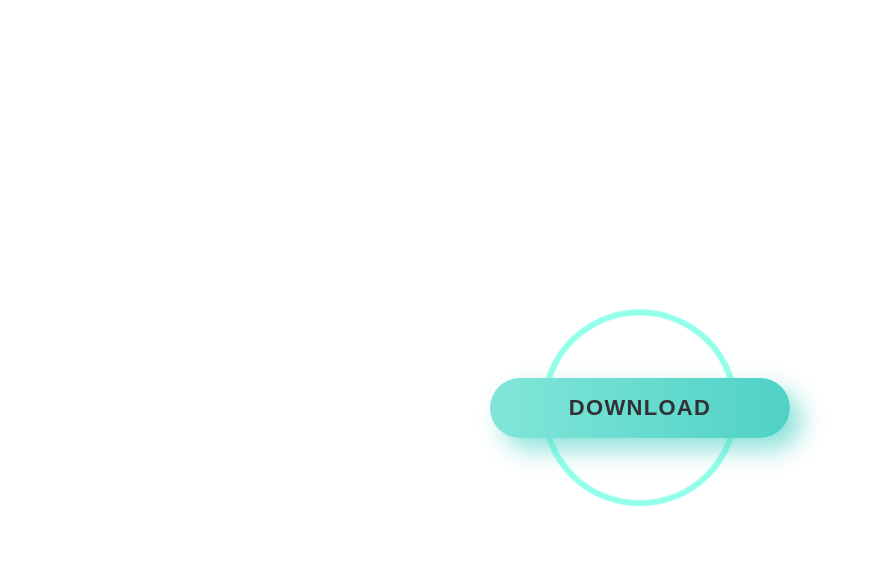
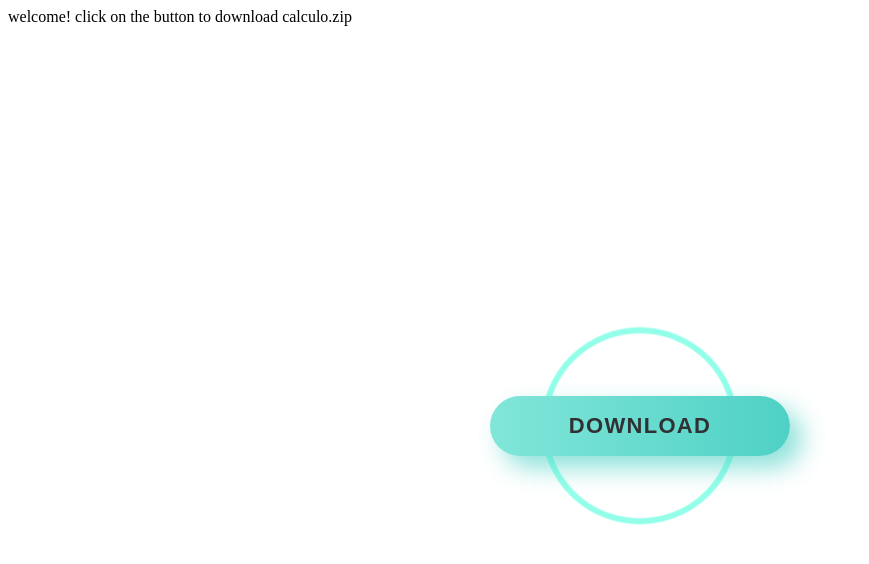
Before and after one commit to crepepersinho/crepepersinho.github.io, a plain HTML site: page index.html in a window 1280 px wide. Shown: the whole page, without its empty margins (0-869 px from the left). Drawn offline with Linux system fonts and the light colour scheme.

Commit message:
Update index.html

```diff
--- a/index.html
+++ b/index.html
@@ -7,6 +7,7 @@
     <title>download calc</title>
 </head>
 <body>
+    <label class="label">welcome! click on the button to download calculo.zip<label>
     <div class="wrap">
         <button class="button" onclick="redirect()">download</button>
       </div>
```
